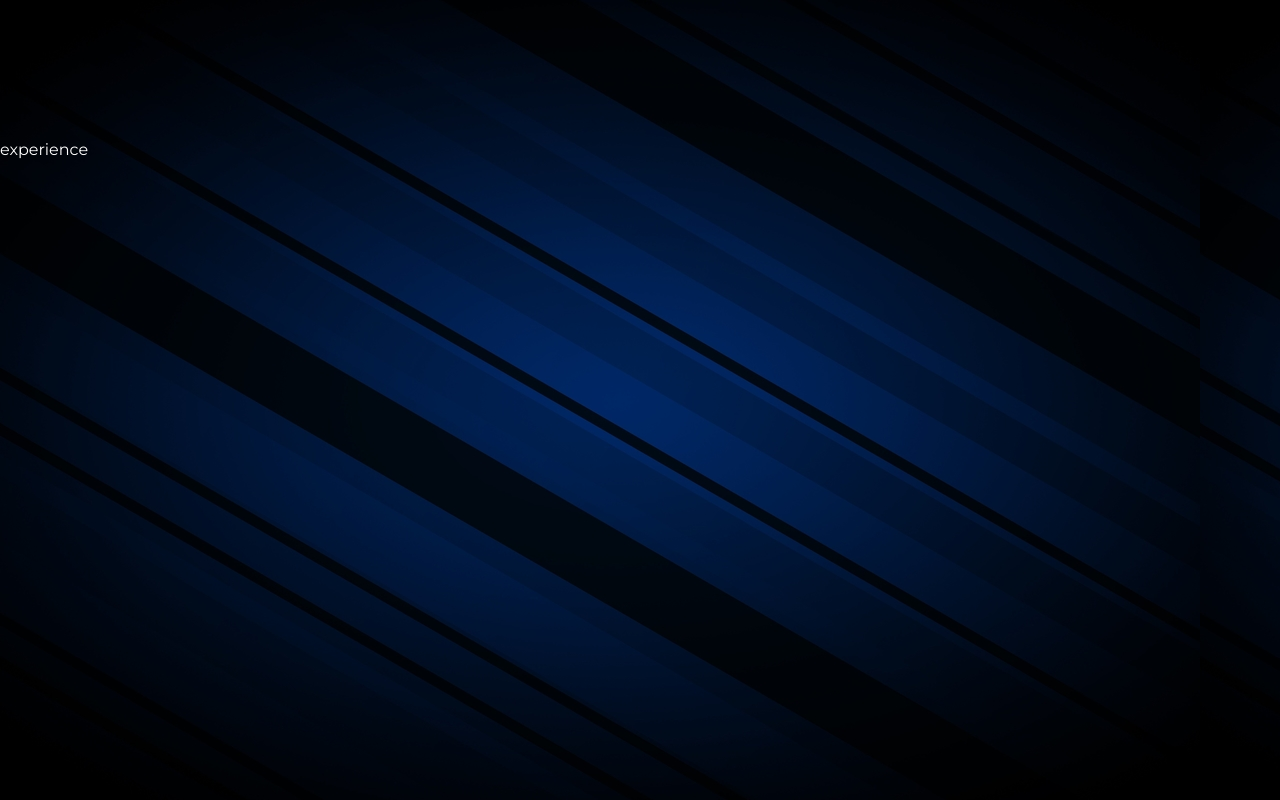
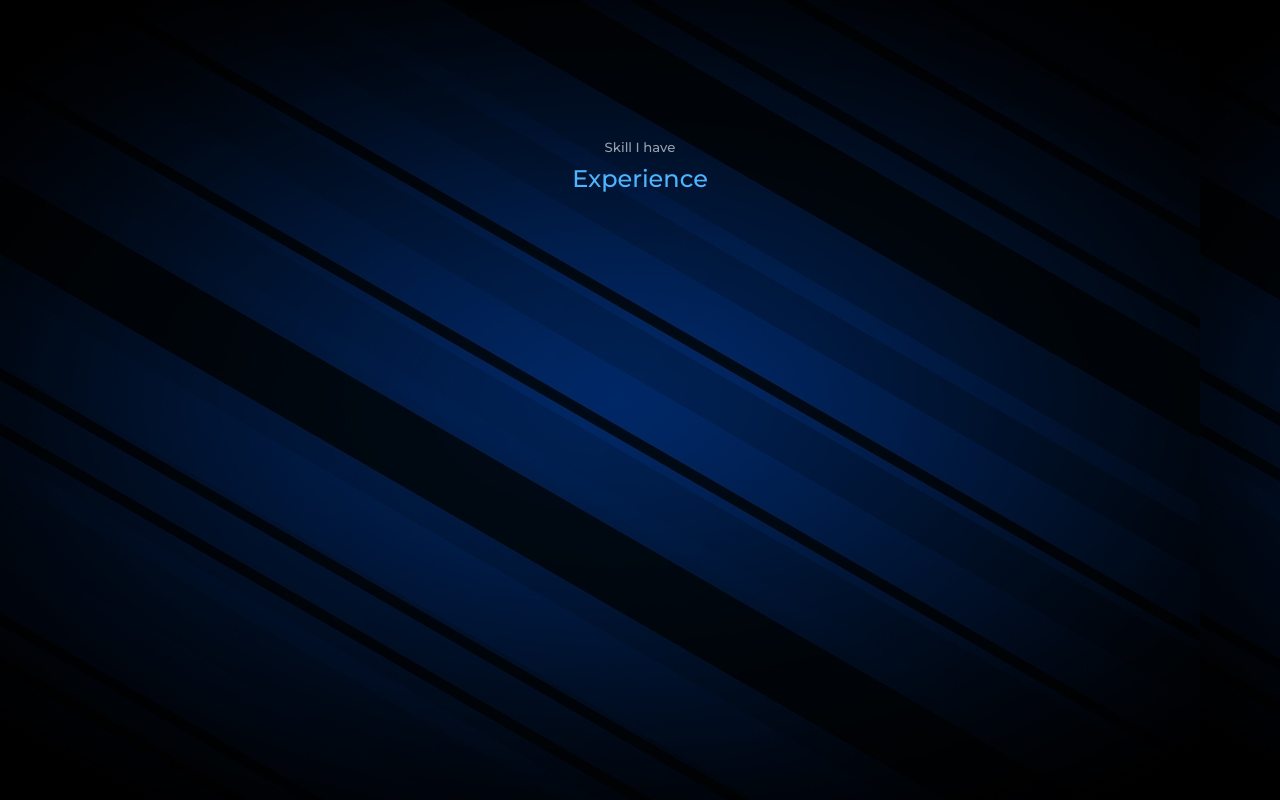
Before and after one commit to anantraghuvanshi/theanantraghuvanshi, a React (Create React App) app in the folder anant-portfolio/: page / in a window 1280 px wide. Shown: the part 1720-2520 px from the top of the page. Built offline with nearby package versions, Linux system fonts and the light colour scheme.

Commit message:
experience.jsx

```diff
--- a/anant-portfolio/src/components/experience/experience.jsx
+++ b/anant-portfolio/src/components/experience/experience.jsx
@@ -3,7 +3,19 @@ import './experience.css';
 
 const experience = () => {
   return (
-    <section id='experience'>experience</section>
+    <section id='experience'>
+      <h5>Skill I have</h5>
+      <h2>Experience</h2>
+
+       <div className="container experience__container">
+         <div className="experience__frontend">
+
+         </div>
+         <div className="experience__backend">
+
+         </div>
+       </div>
+    </section>
   )
 }
 
```
